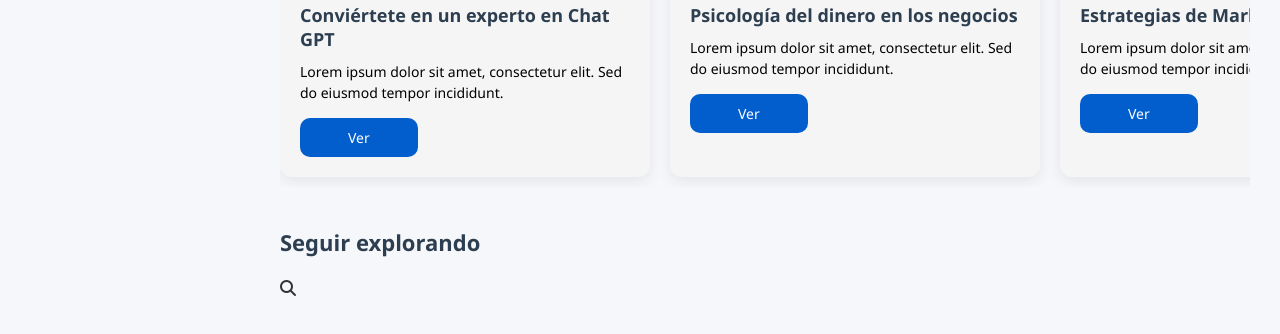
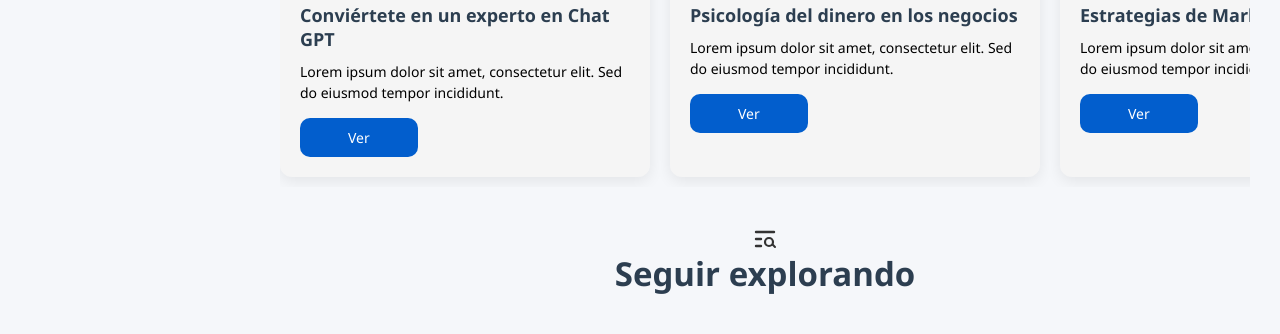
Before and after one commit to IchigoXYZ/index-prueba, a plain HTML site: page index.html in a window 1280 px wide. Shown: the part 1154-1488 px from the top of the page. Drawn offline with Linux system fonts and the light colour scheme.

Commit message:
seguir explorando

```diff
--- a/estilos.css
+++ b/estilos.css
@@ -458,10 +458,14 @@
 /* Sección de seguir explorando */
 .explore-section {
   margin-top: 40px;
+  justify-content: center;
+  align-items: center;
+  display: flex;
+  flex-direction: column;
+  font-size: 22px;
 }
 
 .explore-section h2 {
-  font-size: 22px;
   margin-bottom: 20px;
   color: #2c3e50;
 }
--- a/index.html
+++ b/index.html
@@ -386,8 +386,68 @@
 
       <!-- Sección de seguir explorando -->
       <div class="explore-section">
+        <svg
+          width="24"
+          height="24"
+          viewBox="0 0 24 24"
+          fill="none"
+          xmlns="http://www.w3.org/2000/svg"
+        >
+          <!-- Línea superior completa -->
+          <line
+            x1="3"
+            y1="5"
+            x2="21"
+            y2="5"
+            stroke="currentColor"
+            stroke-width="2.4"
+            stroke-linecap="round"
+          />
+
+          <!-- Línea media izquierda -->
+          <line
+            x1="3"
+            y1="12"
+            x2="8"
+            y2="12"
+            stroke="currentColor"
+            stroke-width="2.4"
+            stroke-linecap="round"
+          />
+
+          <!-- Línea inferior izquierda -->
+          <line
+            x1="3"
+            y1="19"
+            x2="8"
+            y2="19"
+            stroke="currentColor"
+            stroke-width="2.4"
+            stroke-linecap="round"
+          />
+
+          <!-- Círculo de la lupa -->
+          <circle
+            cx="16"
+            cy="15"
+            r="4"
+            stroke="currentColor"
+            stroke-width="2.2"
+            fill="none"
+          />
+
+          <!-- Mango de la lupa -->
+          <line
+            x1="19.8"
+            y1="17.8"
+            x2="22"
+            y2="20"
+            stroke="currentColor"
+            stroke-width="2"
+            stroke-linecap="round"
+          />
+        </svg>
         <h2>Seguir explorando</h2>
-        <i class="fas fa-search"></i>
       </div>
     </div>
 
```
